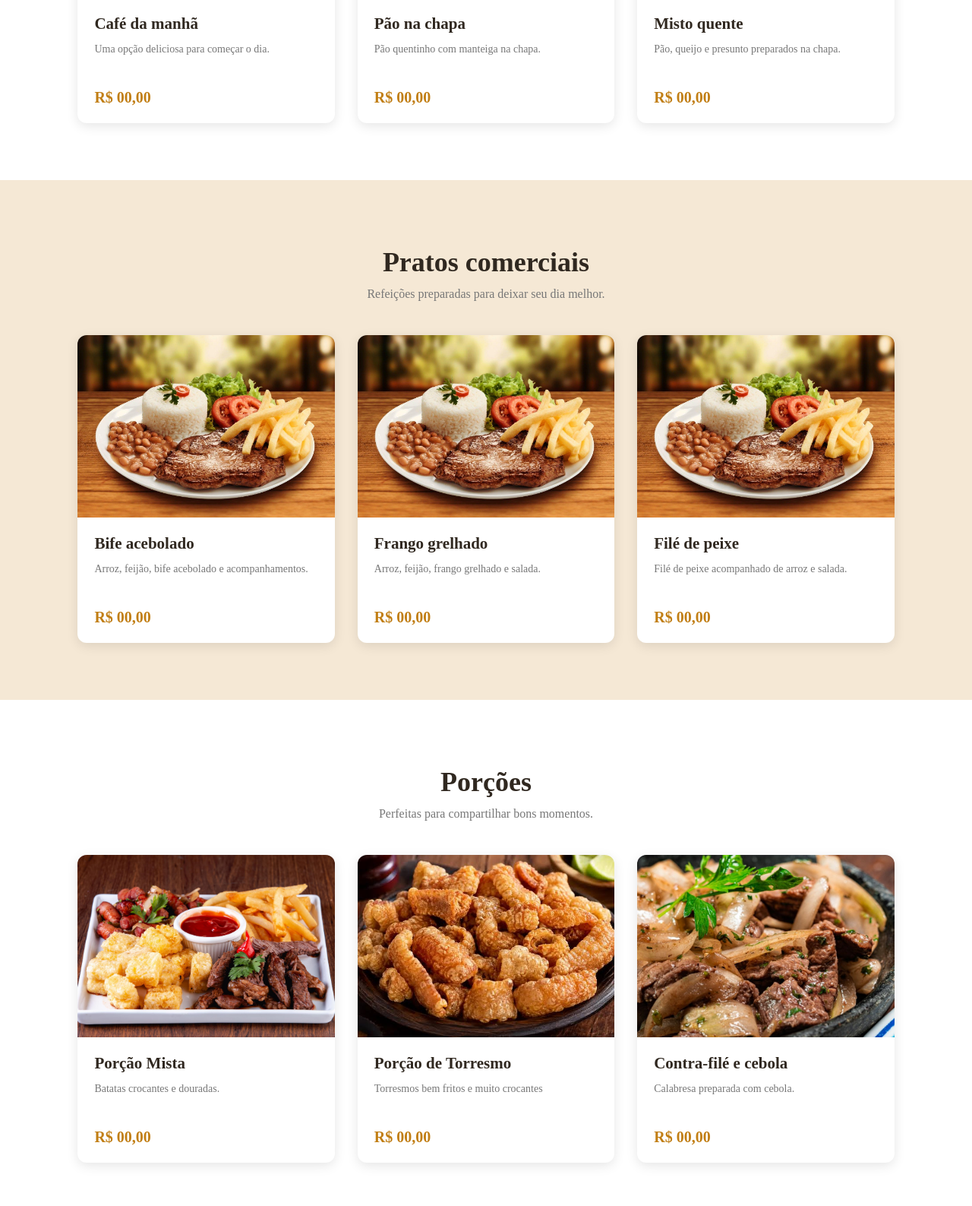
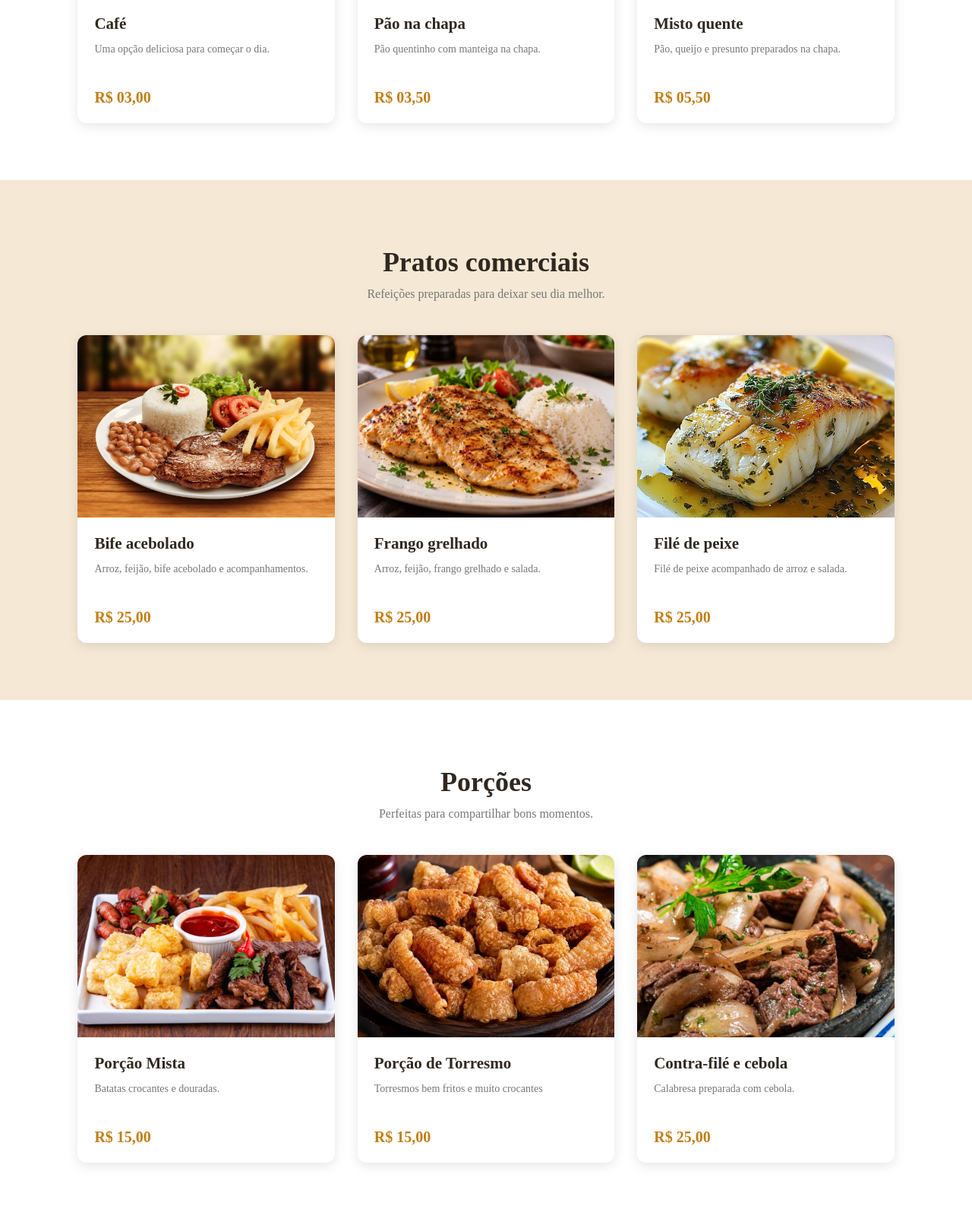
Before and after one commit to kauankfj/projeto_cordeirinho, a plain HTML site: page cardapio.html in a window 1280 px wide. Shown: the part 973-2560 px from the top of the page at 76% size. Drawn offline with Linux system fonts and the light colour scheme.

Commit message:
finalização site

```diff
--- a/cardapio.html
+++ b/cardapio.html
@@ -66,9 +66,9 @@
                 <article class="produto-cardapio">
                     <img src="./img/Imagens do cardapio/cafe_manha.jpg" alt="Café da manhã">
                     <div class="produto-info">
-                        <h3>Café da manhã</h3>
+                        <h3>Café</h3>
                         <p>Uma opção deliciosa para começar o dia.</p>
-                        <span>R$ 00,00</span>
+                        <span>R$ 03,00</span>
                     </div>
                 </article>
 
@@ -77,7 +77,7 @@
                     <div class="produto-info">
                         <h3>Pão na chapa</h3>
                         <p>Pão quentinho com manteiga na chapa.</p>
-                        <span>R$ 00,00</span>
+                        <span>R$ 03,50</span>
                     </div>
                 </article>
 
@@ -86,7 +86,7 @@
                     <div class="produto-info">
                         <h3>Misto quente</h3>
                         <p>Pão, queijo e presunto preparados na chapa.</p>
-                        <span>R$ 00,00</span>
+                        <span>R$ 05,50</span>
                     </div>
                 </article>
 
@@ -109,25 +109,25 @@
                     <div class="produto-info">
                         <h3>Bife acebolado</h3>
                         <p>Arroz, feijão, bife acebolado e acompanhamentos.</p>
-                        <span>R$ 00,00</span>
+                        <span>R$ 25,00</span>
                     </div>
                 </article>
 
                 <article class="produto-cardapio">
-                    <img src="./img/Imagens do cardapio/pratocomercial.jpg" alt="Frango grelhado">
+                    <img src="./img/Imagens do cardapio/frangogrelhado.jpg" alt="Frango grelhado">
                     <div class="produto-info">
                         <h3>Frango grelhado</h3>
                         <p>Arroz, feijão, frango grelhado e salada.</p>
-                        <span>R$ 00,00</span>
+                        <span>R$ 25,00</span>
                     </div>
                 </article>
 
                 <article class="produto-cardapio">
-                    <img src="./img/Imagens do cardapio/pratocomercial.jpg" alt="Filé de peixe">
+                    <img src="./img/Imagens do cardapio/filepeixe.jpg" alt="Filé de peixe">
                     <div class="produto-info">
                         <h3>Filé de peixe</h3>
                         <p>Filé de peixe acompanhado de arroz e salada.</p>
-                        <span>R$ 00,00</span>
+                        <span>R$ 25,00</span>
                     </div>
                 </article>
 
@@ -150,7 +150,7 @@
                     <div class="produto-info">
                         <h3>Porção Mista</h3>
                         <p>Batatas crocantes e douradas.</p>
-                        <span>R$ 00,00</span>
+                        <span>R$ 15,00</span>
                     </div>
                 </article>
 
@@ -159,7 +159,7 @@
                     <div class="produto-info">
                         <h3>Porção de Torresmo</h3>
                         <p>Torresmos bem fritos e muito crocantes</p>
-                        <span>R$ 00,00</span>
+                        <span>R$ 15,00</span>
                     </div>
                 </article>
 
@@ -168,7 +168,7 @@
                     <div class="produto-info">
                         <h3>Contra-filé e cebola</h3>
                         <p>Calabresa preparada com cebola.</p>
-                        <span>R$ 00,00</span>
+                        <span>R$ 25,00</span>
                     </div>
                 </article>
 
@@ -191,7 +191,7 @@
                     <div class="produto-info">
                         <h3>Refrigerantes</h3>
                         <p>Consulte os sabores disponíveis.</p>
-                        <span>R$ 00,00</span>
+                        <span>R$ 06,50</span>
                     </div>
                 </article>
 
@@ -200,7 +200,7 @@
                     <div class="produto-info">
                         <h3>Sucos naturais</h3>
                         <p>Sucos preparados com frutas.</p>
-                        <span>R$ 00,00</span>
+                        <span>R$ 07,00</span>
                     </div>
                 </article>
 
@@ -209,7 +209,7 @@
                     <div class="produto-info">
                         <h3>Água mineral</h3>
                         <p>Água gelada para acompanhar seu pedido.</p>
-                        <span>R$ 00,00</span>
+                        <span>R$ 02,50</span>
                     </div>
                 </article>
 
--- a/contato.css
+++ b/contato.css
@@ -64,7 +64,7 @@ nav a:hover {
 
 .carrossel {
     width: 100%;
-    height: 710px;
+    height: 800px;
 
     position: relative;
 
```
Also changed, not shown: index.html (+0 -11 lines), img/Imagens do cardapio/filepeixe.jpg (added), img/Imagens do cardapio/frangogrelhado.jpg (added).
